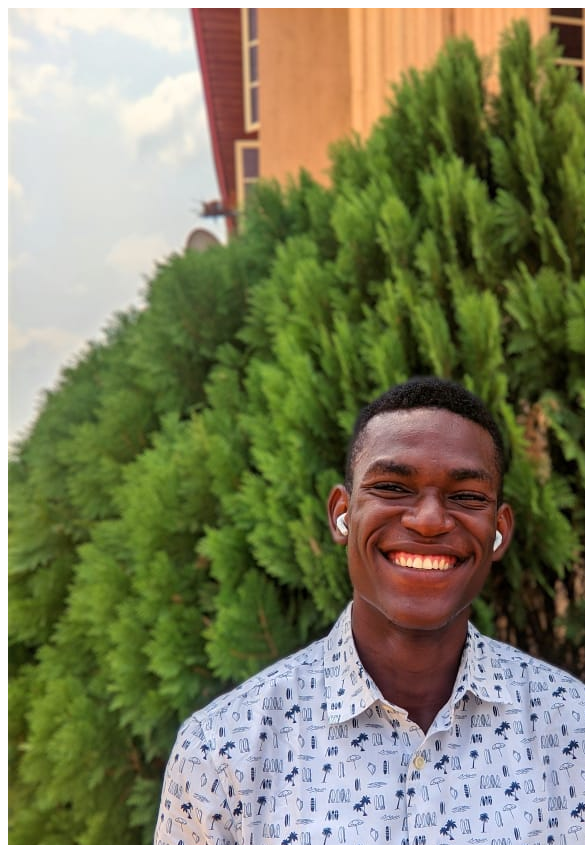
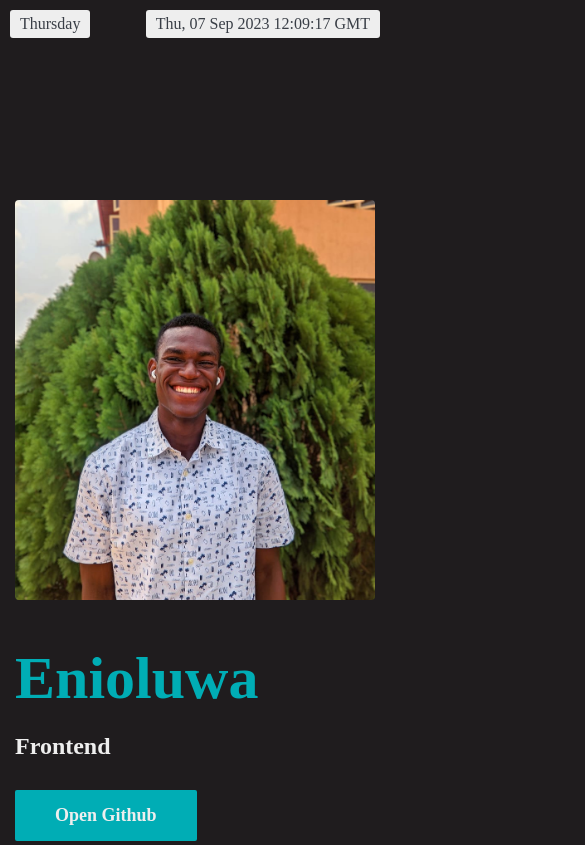
Before and after one commit to Ennioluwa/task1, a plain HTML site: page index.html in a window 390 px wide. Shown: the top 845 px of the page, 585 px wide, since content can reach past the window. Drawn offline with Linux system fonts and the light colour scheme.

Commit message:
update the ui and add date and time logic

```diff
--- a/css/index.css
+++ b/css/index.css
@@ -0,0 +1,138 @@
+*,
+html,
+body,
+:root {
+  padding: 0;
+  margin: 0;
+  width: 100%;
+  box-sizing: border-box;
+}
+
+body {
+  background-color: #1f1c1e;
+  height: 100vh;
+  width: 100vw;
+}
+
+.body {
+  max-width: 1200px;
+  margin-left: auto;
+  margin-right: auto;
+  height: 100%;
+  overflow: hidden;
+  position: relative;
+}
+
+header {
+  position: absolute;
+  display: flex;
+  justify-content: space-between;
+  width: 100%;
+  left: 0;
+  top: 0;
+  padding: 20px 40px;
+  gap: 30px;
+}
+
+header p {
+  background-color: #eeeeee;
+  color: #393e46;
+  width: fit-content;
+  border-radius: 3px;
+  padding: 5px 10px;
+}
+
+main {
+  background-color: #1f1c1e;
+  display: flex;
+  flex-direction: row;
+  align-items: center;
+  padding: 40px;
+  gap: 20px;
+  color: white;
+  width: 100%;
+  height: 100%;
+}
+
+section {
+  flex: 1 1 0%;
+}
+
+.profile {
+  display: flex;
+  flex-direction: column;
+  gap: 20px;
+}
+
+.profileName {
+  font-size: 70px;
+  font-weight: 900;
+  color: #00adb5;
+}
+
+.track {
+  font-size: 30px;
+  font-weight: 600;
+  margin-bottom: 10px;
+  color: #eeeeee;
+}
+
+.githubBtn {
+  padding: 15px 40px;
+  background-color: #00adb5;
+  color: #eeeeee;
+  cursor: pointer;
+  text-decoration: none;
+  width: fit-content;
+  border-radius: 2px;
+  font-size: 18px;
+  font-weight: 700;
+}
+
+.profileImage {
+  height: 500px;
+  width: 100%;
+  object-fit: cover;
+  border-radius: 4px;
+}
+
+@media screen and (max-width: 600px) {
+  header {
+    padding: 20px;
+    gap: 30px;
+  }
+  section {
+    flex: 0;
+  }
+
+  main {
+    flex-direction: column;
+    padding: 200px 20px;
+    gap: 40px;
+  }
+  .image {
+    order: 1;
+  }
+  .profile {
+    order: 2;
+  }
+  .profileImage {
+    max-height: 400px;
+    height: auto;
+  }
+  .profileName {
+    font-size: 60px;
+  }
+  .track {
+    font-size: 24px;
+  }
+}
+@media screen and (max-width: 400px) {
+  main {
+    padding: 200px 15px;
+  }
+  header {
+    padding: 10px;
+    gap: 10px;
+  }
+}
--- a/index.html
+++ b/index.html
@@ -1,25 +1,41 @@
 <!DOCTYPE html>
 <html lang="en">
-<head>
-    <meta charset="UTF-8">
-    <meta name="viewport" content="width=device-width, initial-scale=1.0">
-    <link rel="stylesheet" href="css/index.css">
+  <head>
+    <meta charset="UTF-8" />
+    <meta name="viewport" content="width=device-width, initial-scale=1.0" />
+    <link rel="stylesheet" href="css/index.css" />
     <title>Enioluwa</title>
-</head>
-<body>
-    <div id="header">
-        <img data-testid="slackDisplayImage" src="public/pic.jpg" alt="Enioluwa">
-        <h1 data-testid="slackUserName">Enioluwa</h1>
+  </head>
+  <body>
+    <div class="body">
+      <header class="date">
+        <p data-testid="currentDayOfTheWeek" class="day"></p>
+        <p data-testid="currentUTCTime" class="time"></p>
+      </header>
+
+      <main>
+        <section class="profile">
+          <h1 data-testid="slackUserName" class="profileName">Enioluwa</h1>
+          <h4 data-testid="myTrack" class="track">Frontend</h4>
+          <a
+            class="githubBtn"
+            data-testid="githubURL"
+            href="https://github.com/Ennioluwa/task1"
+            >Open Github</a
+          >
+        </section>
+
+        <section class="image">
+          <img
+            data-testid="slackDisplayImage"
+            src="public/pic.jpg"
+            alt="Enioluwa"
+            class="profileImage"
+          />
+        </section>
+      </main>
     </div>
 
-    <div id="content">
-        <p data-testid="currentDayOfTheWeek"></p>
-        <p data-testid="currentUTCTime"></p>
-
-        <p>Track: <span data-testid="myTrack">Frontend</span></p>
-
-        <a data-testid="githubURL" href="https://github.com/johnDoe/frontend-page">GitHub Source Code</a>
-    </div>
     <script src="js/index.js"></script>
-</body>
+  </body>
 </html>
--- a/js/index.js
+++ b/js/index.js
@@ -0,0 +1,22 @@
+const today = new Date();
+
+// Get day name from date
+const weekday = [
+  "Sunday",
+  "Monday",
+  "Tuesday",
+  "Wednesday",
+  "Thursday",
+  "Friday",
+  "Saturday",
+];
+const day = weekday[today.getDay()];
+
+// Get UTC time string
+const utcTime = today.toUTCString();
+
+// Display day name
+document.querySelector('[data-testid="currentDayOfTheWeek"]').innerText = day;
+
+// Display UTC time
+document.querySelector('[data-testid="currentUTCTime"]').innerText = utcTime;
```
Also changed, not shown: 1 other file.
